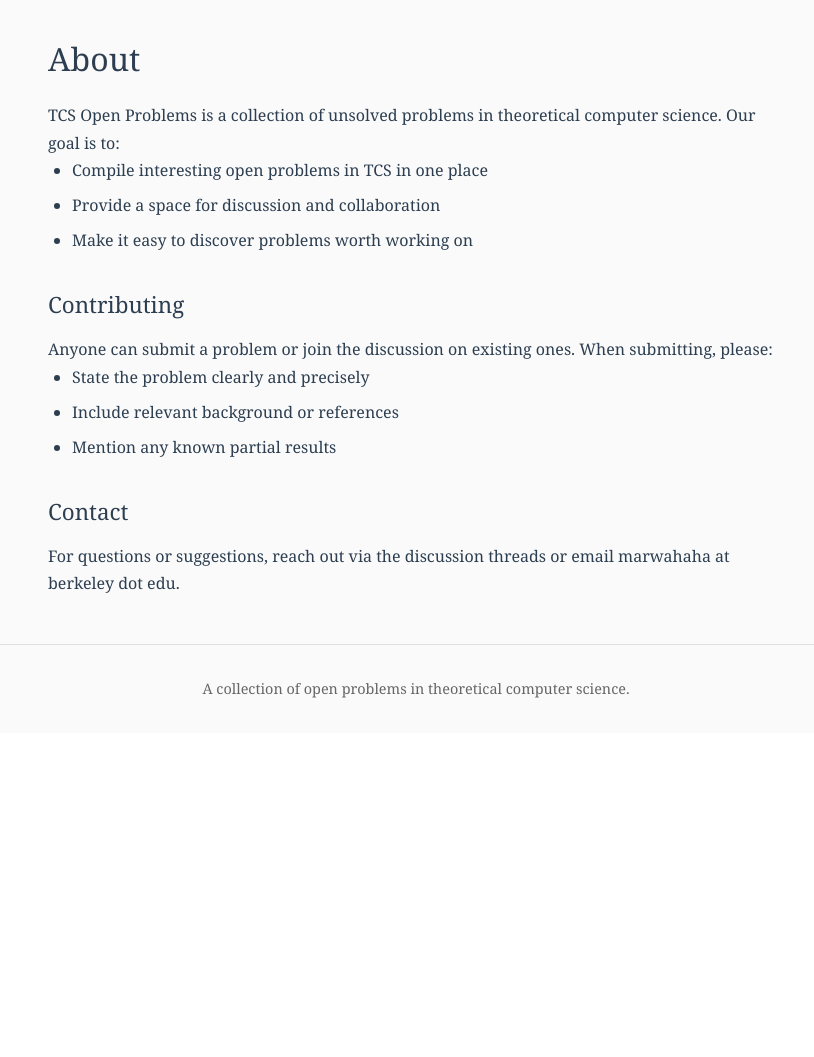
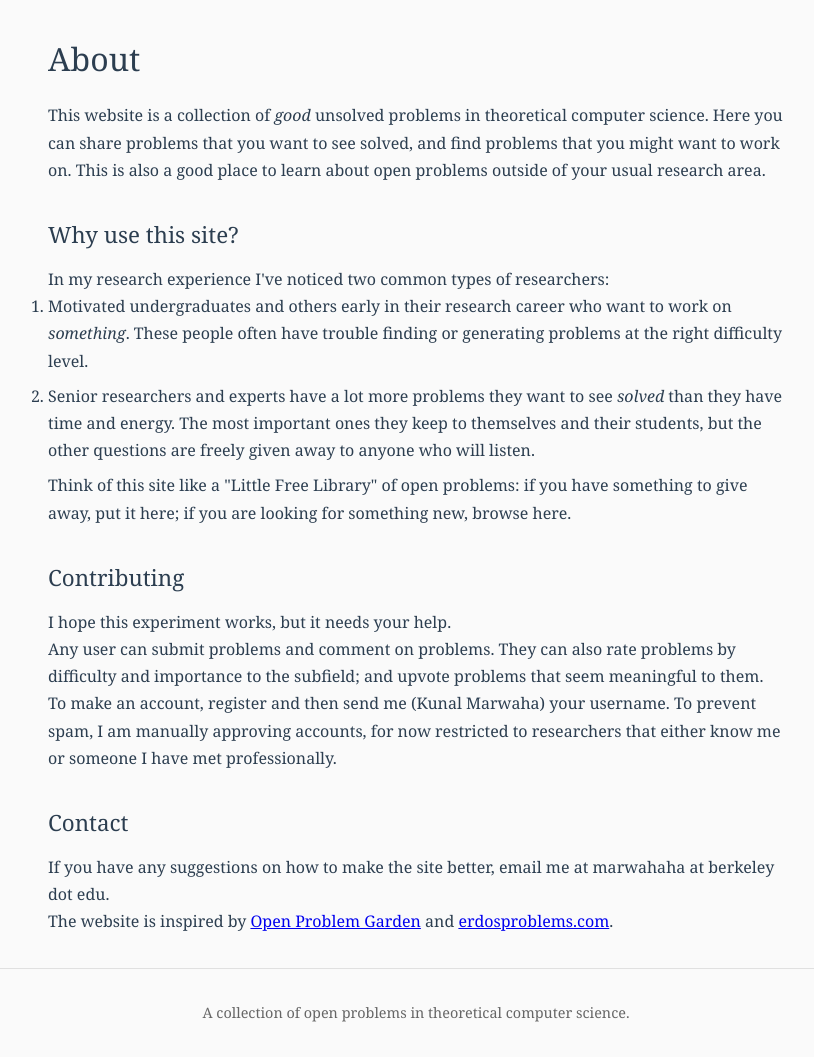
Before and after one commit to marwahaha/tcsopenproblems, a Flask app: page /about in a window 1280 px wide. Shown: the part 67-1124 px from the top of the page, without its empty margins (224-1038 px from the left). Before the commit the page ends 765 px from the top, so only its background shows below. Run offline with Flask 3, Linux system fonts and the light colour scheme.

Commit message:
Rewrite about page with new content
Adds "Why use this site?" section explaining the motivation for the site,
updates contributing section with account approval process, and adds
inspiration links to similar sites.

Co-Authored-By: Claude Opus 4.5 <noreply@anthropic.com>

```diff
--- a/templates/about.html
+++ b/templates/about.html
@@ -6,23 +6,30 @@
 <div class="about-page">
     <h1>About</h1>
 
-    <p>TCS Open Problems is a collection of unsolved problems in theoretical computer science. Our goal is to:</p>
+    <p>This website is a collection of <em>good</em> unsolved problems in theoretical computer science. Here you can share problems that you want to see solved, and find problems that you might want to work on. This is also a good place to learn about open problems outside of your usual research area.</p>
 
-    <ul>
-        <li>Compile interesting open problems in TCS in one place</li>
-        <li>Provide a space for discussion and collaboration</li>
-        <li>Make it easy to discover problems worth working on</li>
-    </ul>
+    <h2>Why use this site?</h2>
+
+    <p>In my research experience I've noticed two common types of researchers:</p>
+    <ol>
+        <li>Motivated undergraduates and others early in their research career who want to work on <em>something</em>. These people often have trouble finding or generating problems at the right difficulty level.</li>
+        <li>Senior researchers and experts have a lot more problems they want to see <em>solved</em> than they have time and energy. The most important ones they keep to themselves and their students, but the other questions are freely given away to anyone who will listen.</li>
+    </ol>
+
+    <p>Think of this site like a "Little Free Library" of open problems: if you have something to give away, put it here; if you are looking for something new, browse here.</p>
 
     <h2>Contributing</h2>
-    <p>Anyone can submit a problem or join the discussion on existing ones. When submitting, please:</p>
-    <ul>
-        <li>State the problem clearly and precisely</li>
-        <li>Include relevant background or references</li>
-        <li>Mention any known partial results</li>
-    </ul>
+
+    <p>I hope this experiment works, but it needs your help.</p>
+
+    <p>Any user can submit problems and comment on problems. They can also rate problems by difficulty and importance to the subfield; and upvote problems that seem meaningful to them.</p>
+
+    <p>To make an account, register and then send me (Kunal Marwaha) your username. To prevent spam, I am manually approving accounts, for now restricted to researchers that either know me or someone I have met professionally.</p>
 
     <h2>Contact</h2>
-    <p>For questions or suggestions, reach out via the discussion threads or email marwahaha at berkeley dot edu.</p>
+
+    <p>If you have any suggestions on how to make the site better, email me at marwahaha at berkeley dot edu.</p>
+
+    <p>The website is inspired by <a href="http://www.openproblemgarden.org">Open Problem Garden</a> and <a href="https://www.erdosproblems.com/">erdosproblems.com</a>.</p>
 </div>
 {% endblock %}
```
